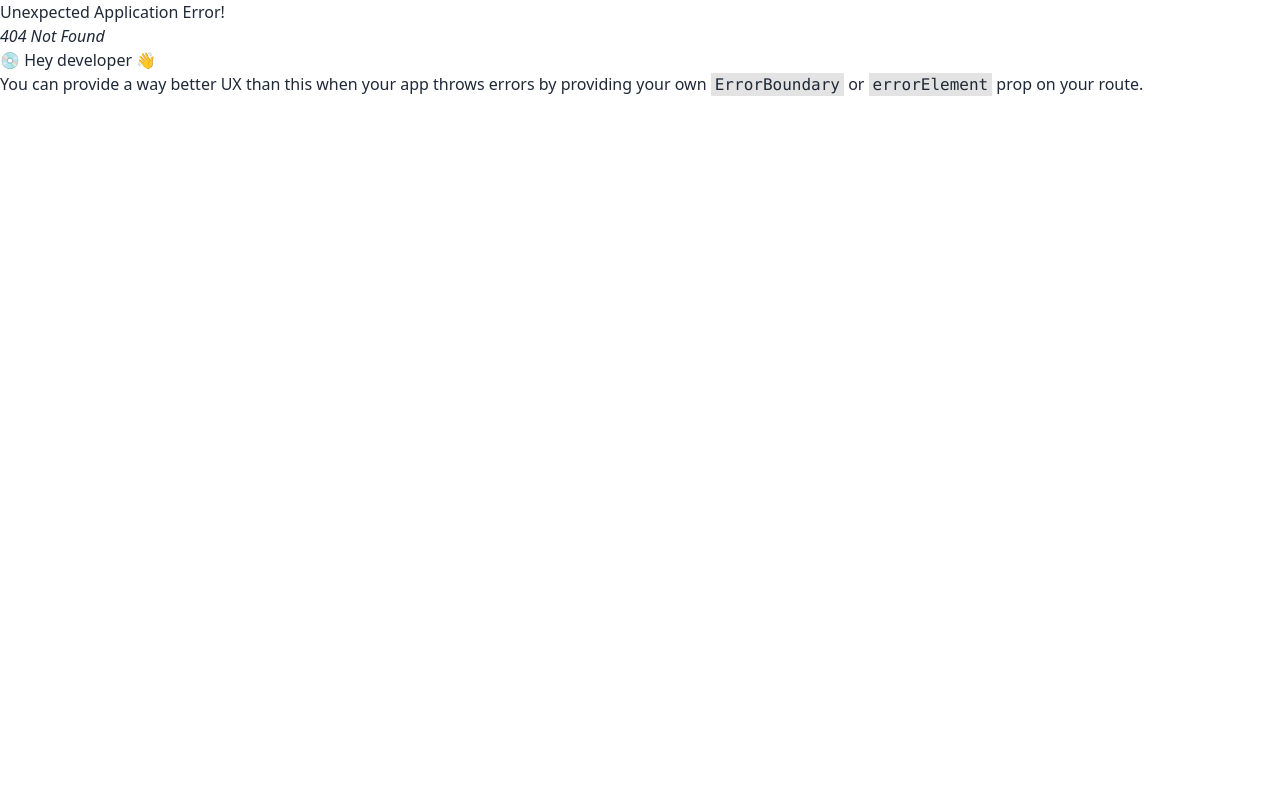
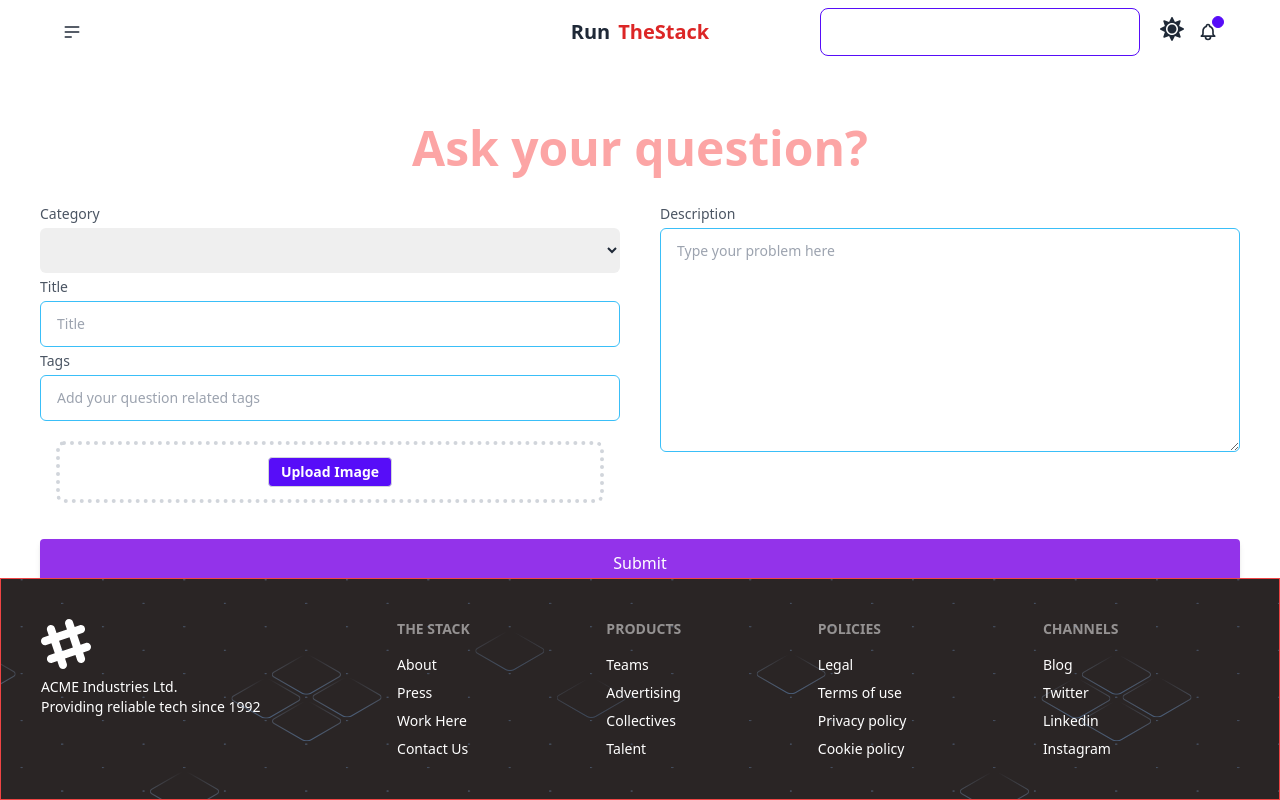
Before and after one commit to teeaam404/run_the_stack_client, a React (Vite) app: page /askqna in a window 1280 px wide. Before the commit this address had no page. Built offline with nearby package versions, Linux system fonts and the light colour scheme.

Commit message:
some changes in footer

```diff
--- a/src/Components/Footer/Footer.jsx
+++ b/src/Components/Footer/Footer.jsx
@@ -2,7 +2,6 @@ import "./Footer.css"
 
 const Footer = () => {
   return (
-
     <div id="animation">
       <footer className="footer p-10 text-white">
         <div>
--- a/src/Components/Navbar/Navbar.jsx
+++ b/src/Components/Navbar/Navbar.jsx
@@ -35,7 +35,7 @@ const Navbar = () => {
                 <a>Questions</a>
               </li>
               <li>
-              <Link to='/questions'>Questions</Link>
+              <Link to='/askqna'>Ask Questions</Link>
               </li>
             </ul>
           </div>
--- a/src/Components/QnaSection/QnaSection.jsx
+++ b/src/Components/QnaSection/QnaSection.jsx
@@ -10,6 +10,8 @@ const QnaSection = () => {
   return (
     <Container>
       <div className="my-10">
+        {/* Todo */}
+        <h2 className="text-5xl font-bold text-red-300 text-center py-5 my-3">Ask your question?</h2>
         <form>
           <div className="grid grid-cols-1 lg:grid-cols-2 gap-10">
             <div className="space-y-6">
--- a/src/Layouts/Main.jsx
+++ b/src/Layouts/Main.jsx
@@ -5,10 +5,12 @@ import Footer from '../Components/Footer/Footer';
 
 const Main = () => {
     return (
-        <div>
+        <div className='relative h-[100vh] w-[100%]'>
             <Navbar></Navbar>
             <Outlet></Outlet>
+            <div className='absolute md:bottom-0 border-3 w-[100%] border-red-500 border ' >
             <Footer></Footer>
+            </div>
         </div>
     );
 };
--- a/src/Routes/Routes.jsx
+++ b/src/Routes/Routes.jsx
@@ -2,6 +2,7 @@ import React from 'react';
 import { createBrowserRouter } from 'react-router-dom';
 import Main from '../Layouts/Main';
 import Home from '../Pages/Home/Home/Home';
+import QnaSection from '../Components/QnaSection/QnaSection';
 
 export const router = createBrowserRouter([
     {
@@ -11,6 +12,10 @@ export const router = createBrowserRouter([
             {
                 path: '/',
                 element: <Home></Home>
+            },
+            {
+                path: "askqna",
+                element: <QnaSection></QnaSection>
             }
         ]
     }
```
